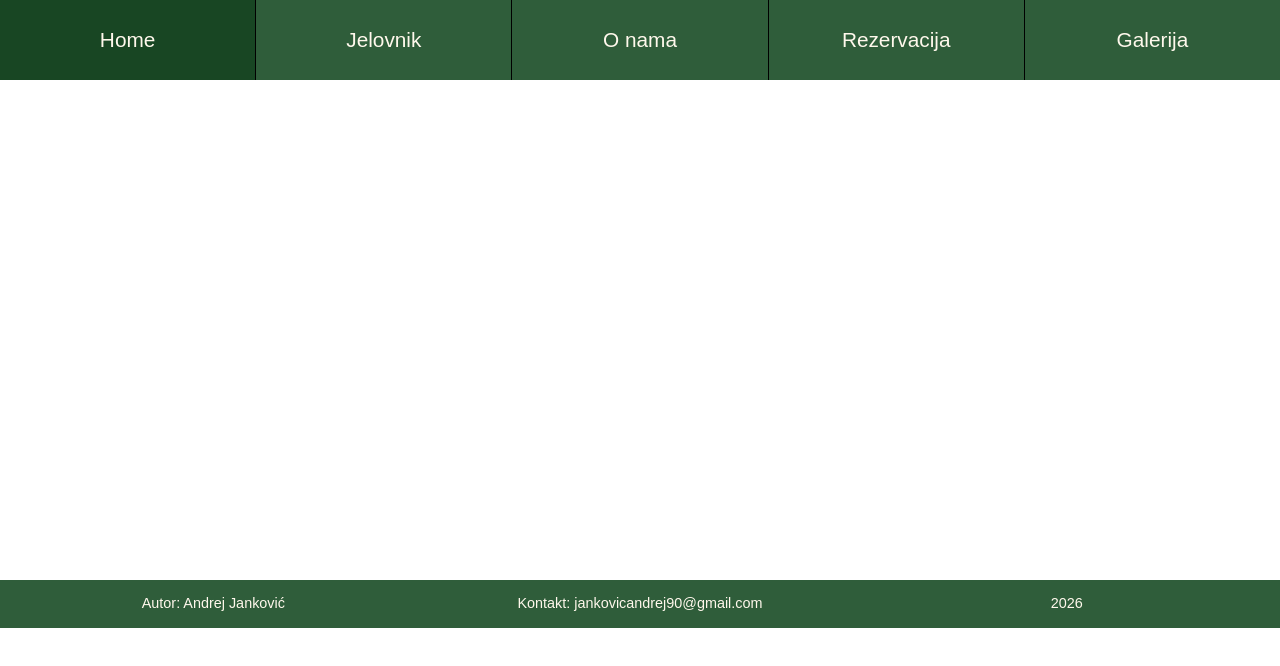
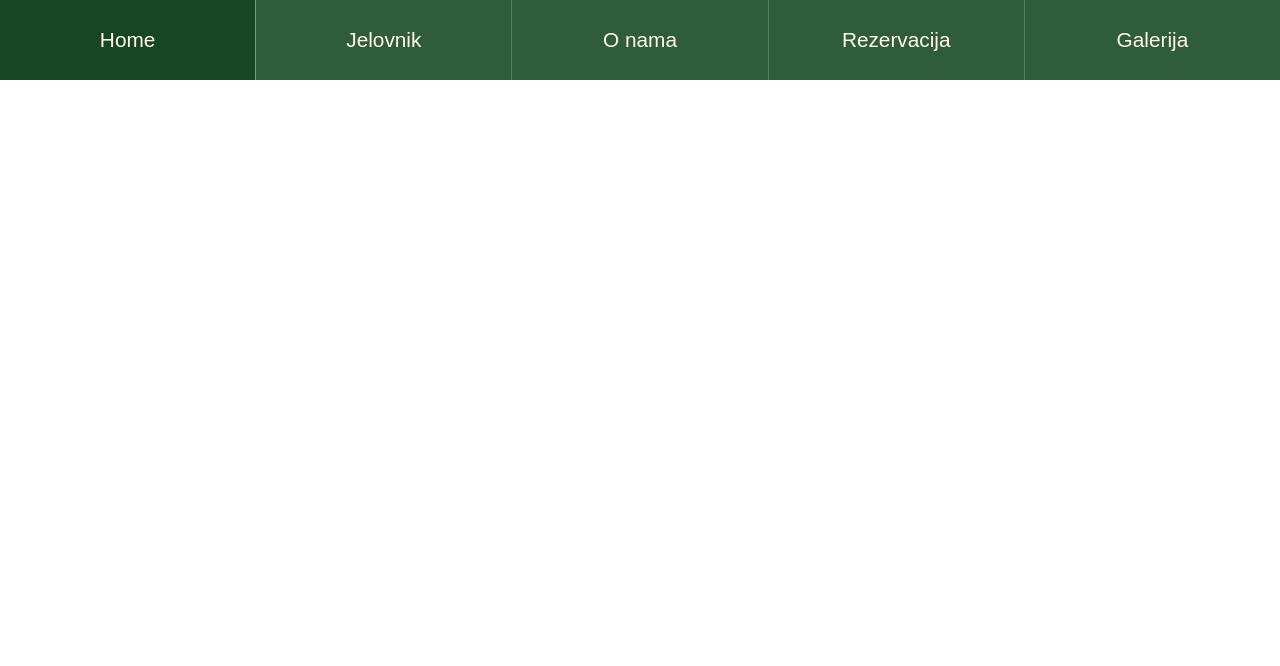
Before and after one commit to jankovic-andrej/web-projekt, a plain HTML site: page index.html in a window 1280 px wide. Drawn offline with Linux system fonts and the light colour scheme.

Commit message:
Izbrisan footer, dodane klase,

```diff
--- a/index.html
+++ b/index.html
@@ -1,5 +1,5 @@
 <!DOCTYPE html>
-<html lang="en">
+<html lang="hr">
 <head>
     <meta charset="UTF-8">
     <meta name="viewport" content="width=device-width, initial-scale=1.0">
@@ -14,12 +14,12 @@
             <button class="hamburger">
                 ☰
             </button>
-            <ul>
-                <li><a href="./index.html" class="active">Home</a></li>
-                <li><a href="./sites/jelovnik.html">Jelovnik</a></li>
-                <li><a href="./sites/o-nama.html">O nama</a></li>
-                <li><a href="./sites/rezervacija.html">Rezervacija</a></li>
-                <li><a href="./sites/galerija.html">Galerija</a></li>
+            <ul class="nav-list">
+                <li class = "nav-item"><a href="./index.html" class="active nav-link">Home</a></li>
+                <li class = "nav-item"><a href="./sites/jelovnik.html" class="nav-link">Jelovnik</a></li>
+                <li class = "nav-item"><a href="./sites/o-nama.html" class="nav-link">O nama</a></li>
+                <li class = "nav-item"><a href="./sites/rezervacija.html" class="nav-link">Rezervacija</a></li>
+                <li class = "nav-item"><a href="./sites/galerija.html" class="nav-link">Galerija</a></li>
             </ul>
         </nav>
 
@@ -30,18 +30,6 @@
     </main>
 
     <footer>
-        <ul>
-            <li>
-                Autor: Andrej Janković
-            </li>
-            <li>
-                Kontakt:
-                jankovicandrej90@gmail.com
-            </li>
-            <li>
-                2026
-            </li>
-        </ul>
     </footer>
 
 </body>
--- a/styles/style.css
+++ b/styles/style.css
@@ -6,14 +6,6 @@
     --boja-3: #D63A2B;
     --boja-4: #222222;
     --font-navigacija: 'Fredoka', sans-serif;
-}
-
-* {
-    list-style-type: none;
-}
-
-ul {
-    background-color: var(--boja-2);
 }
 
 header {
@@ -39,7 +31,7 @@ header nav {
     }
 }
 
-header nav ul {
+.nav-list {
     display: none;
     flex-direction: column;
     position: absolute;
@@ -60,32 +52,33 @@ header nav ul {
     }
 }
 
-nav ul.otvoreno {
+.nav-list.otvoreno {
     display: flex;
 }
 
-header nav li {
+.nav-item {
     display: flex;
     padding: 0;
-
+    border-bottom: 1px solid rgba(255, 255, 255, 0.2);
     @media (min-width: 601px) {
         flex: 1;
         height: 100%;
-        border-right: 1px solid black;
+        border-right: 1px solid rgba(255, 255, 255, 0.2);
+        border-bottom: none;
     }
 }
 
-header nav li:last-child {
+.nav-item:last-child {
     @media (min-width: 601px) {
         border-right: none;
     }
 }
 
-header li:hover {
+.nav-item:hover {
     background-color: var(--boja-2-hover);
 }
 
-nav a {
+.nav-link{
     display: flex;
     flex-direction: row;
     justify-content: center;
@@ -104,49 +97,10 @@ nav a {
     }
 }
 
-.active {
+.nav-link.active {
     background-color: var(--boja-2-active);
 }
 
 main {
     height: 500px;
 }
-
-footer {
-    height: 5rem;
-
-    @media (min-width: 601px) {
-        height: 3rem;
-    }
-}
-
-footer ul {
-    display: flex;
-    flex-direction: column;
-    justify-content: center;
-    align-items: center;
-    height: 100%;
-    margin: 0;
-    padding: 0;
-
-    @media (min-width: 601px) {
-        flex-direction: row;
-        justify-content: flex-start;
-        align-items: stretch;
-    }
-}
-
-footer ul li {
-    display: flex;
-    flex-direction: column;
-    justify-content: center;
-    align-items: center;
-    border: none;
-    color: var(--boja-1);
-    font-family: var(--font-navigacija);
-    font-size: 0.9rem;
-
-    @media (min-width: 601px) {
-        flex: 1;
-    }
-}
```
Also changed, not shown: sites/galerija.html (deleted, +0 -48 lines), sites/jelovnik.html (deleted, +0 -48 lines), sites/o-nama.html (deleted, +0 -48 lines), sites/rezervacija.html (deleted, +0 -48 lines).
